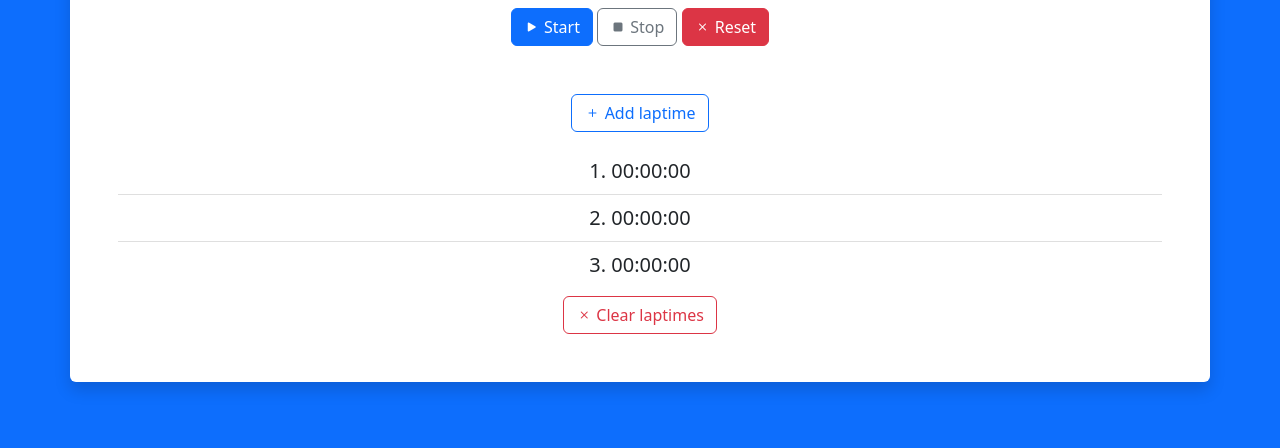
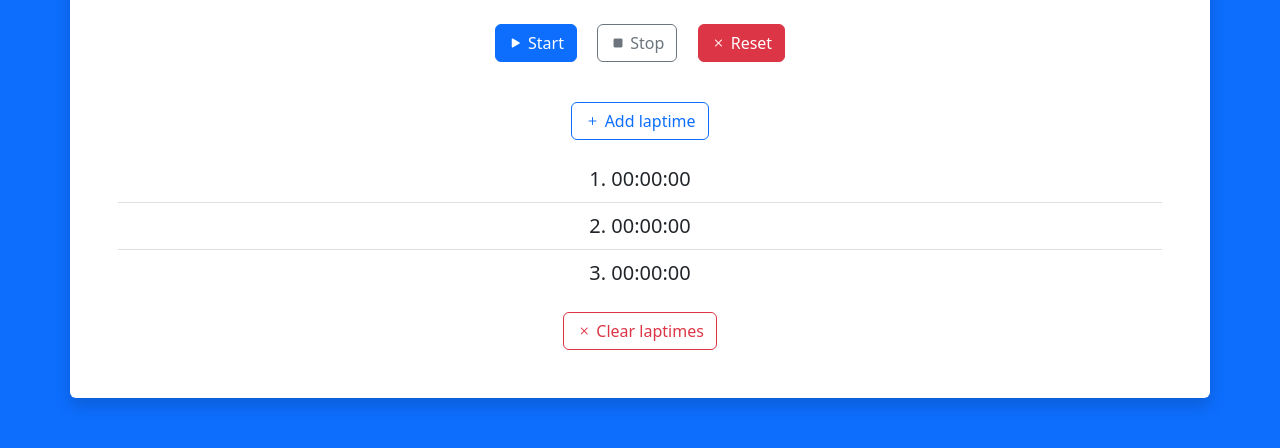
Before and after one commit to julianosill/studies, a plain HTML site: page js-stopwatch/index.html in a window 1280 px wide. Shown: the part 246-694 px from the top of the page. Drawn offline with nearby package versions, Linux system fonts and the light colour scheme.

Commit message:
style(buttons): add margins to buttons

```diff
--- a/js-stopwatch/index.html
+++ b/js-stopwatch/index.html
@@ -19,17 +19,17 @@
 			</div>
 			<div class="mt-3">
 				<button id="start-btn" class="btn btn-primary"><i class="bi bi-play-fill"></i> Start</button>
-				<button id="stop-btn" class="btn btn-outline-secondary"><i class="bi bi-stop-fill"></i> Stop</button>
+				<button id="stop-btn" class="btn btn-outline-secondary m-3"><i class="bi bi-stop-fill"></i> Stop</button>
 				<button id="reset-btn" class="btn btn-danger"><i class="bi bi-x"></i> Reset</button>
 			</div>
-			<section id="laptime-section" class="mt-5">
+			<section id="laptime-section" class="mt-4">
 				<button id="add-laptime-btn" class="btn btn-outline-primary"><i class="bi bi-plus"></i> Add laptime</button>
 				<ol id="laptime-list" class="list-group list-group-flush list-group-numbered mt-3 fs-5">
 					<li class="list-group-item">00:00:00</li>
 					<li class="list-group-item">00:00:00</li>
 					<li class="list-group-item">00:00:00</li>
 				</ol>
-				<button class="btn btn-outline-danger mt-2"><i class="bi bi-x"></i> Clear laptimes</button>
+				<button class="btn btn-outline-danger mt-3"><i class="bi bi-x"></i> Clear laptimes</button>
 			</section>
 		</section>
 		<!-- .stopwatch -->
```
